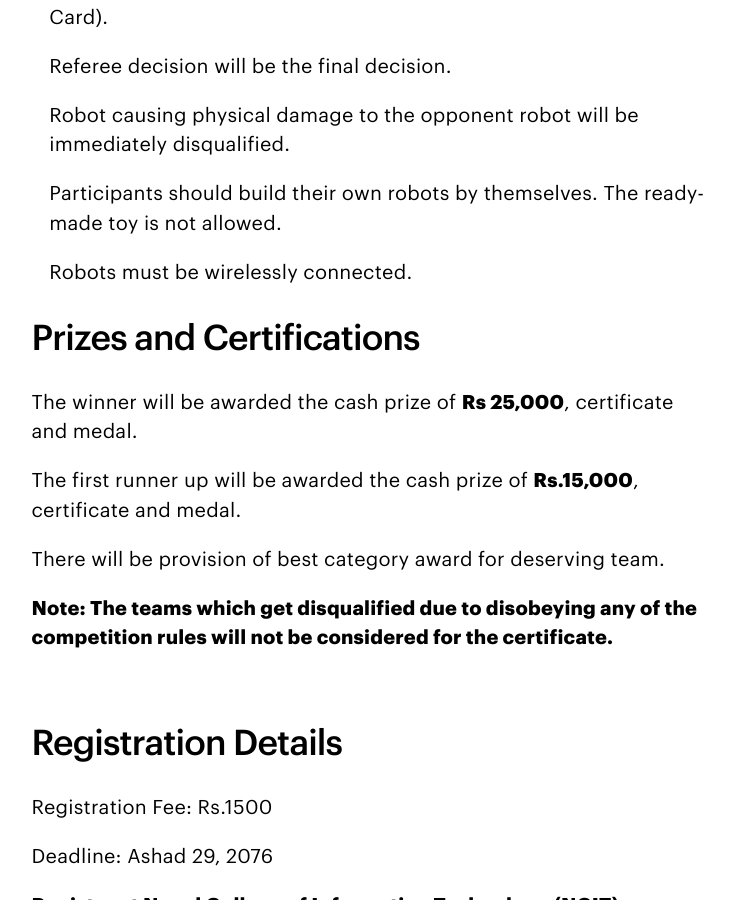
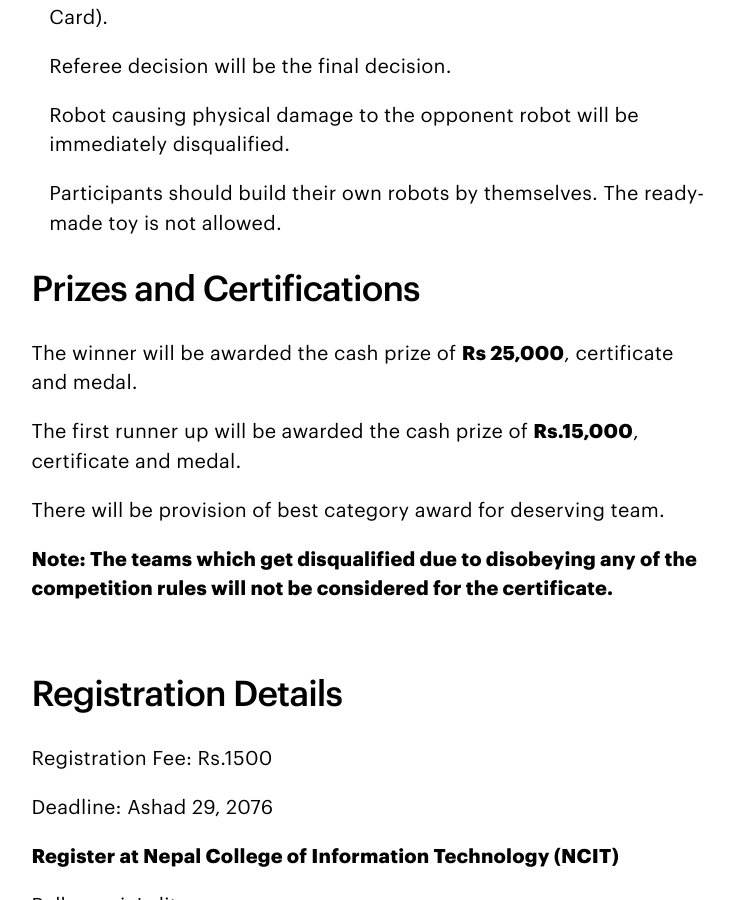
Before and after one commit to MegaMind98/dev, a Jekyll site: the page built from robo_soccer.html, in a window 1280 px wide and 900 px high, scrolled down 3196 px. Shown: the whole window, without its empty margins (270-1004 px from the left). Built offline with Jekyll 4.4.1, drawn with Linux system fonts in a browser that asks for light colours.

Commit message:
Removes unwanted rules

```diff
--- a/robo_soccer.html
+++ b/robo_soccer.html
@@ -93,7 +93,7 @@ permalink: /robo-football-at-next/
             <p>Referee decision will be the final decision.</p>
             <p>Robot causing physical damage to the opponent robot will be immediately disqualified.</p>
             <p>Participants should build their own robots by themselves. The ready-made toy is not allowed.</p>
-            <p>Robots must be wirelessly connected.</p>
+
 
         </ul>
 
```
